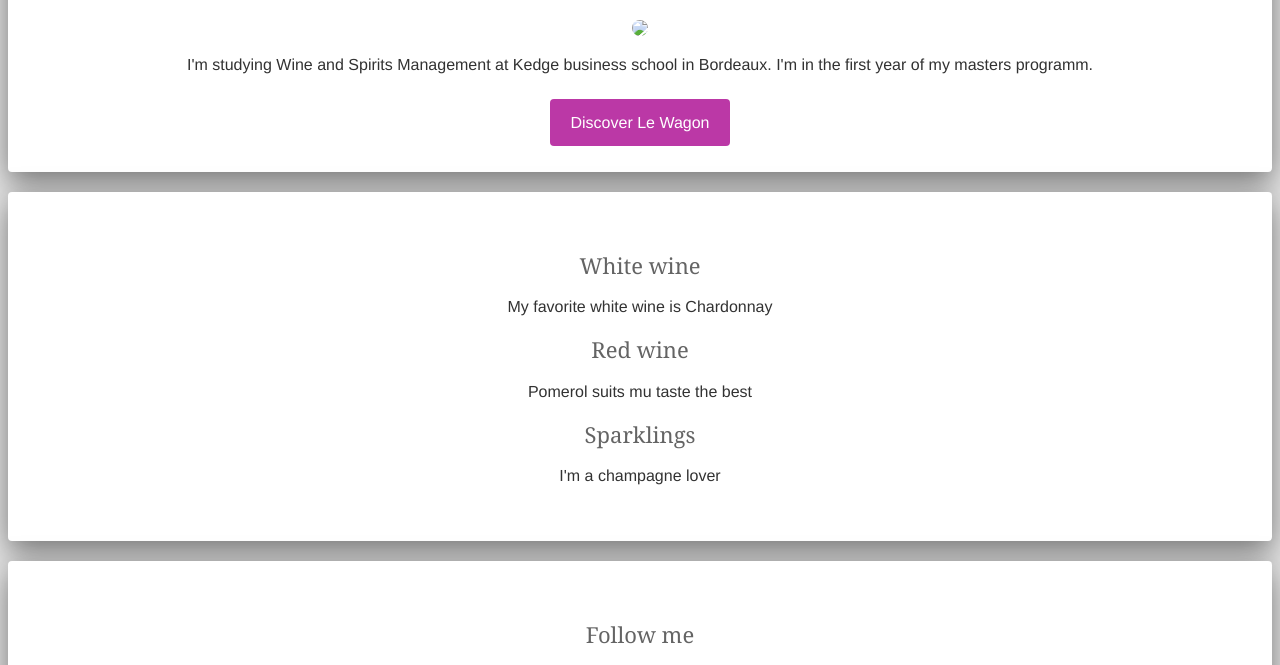
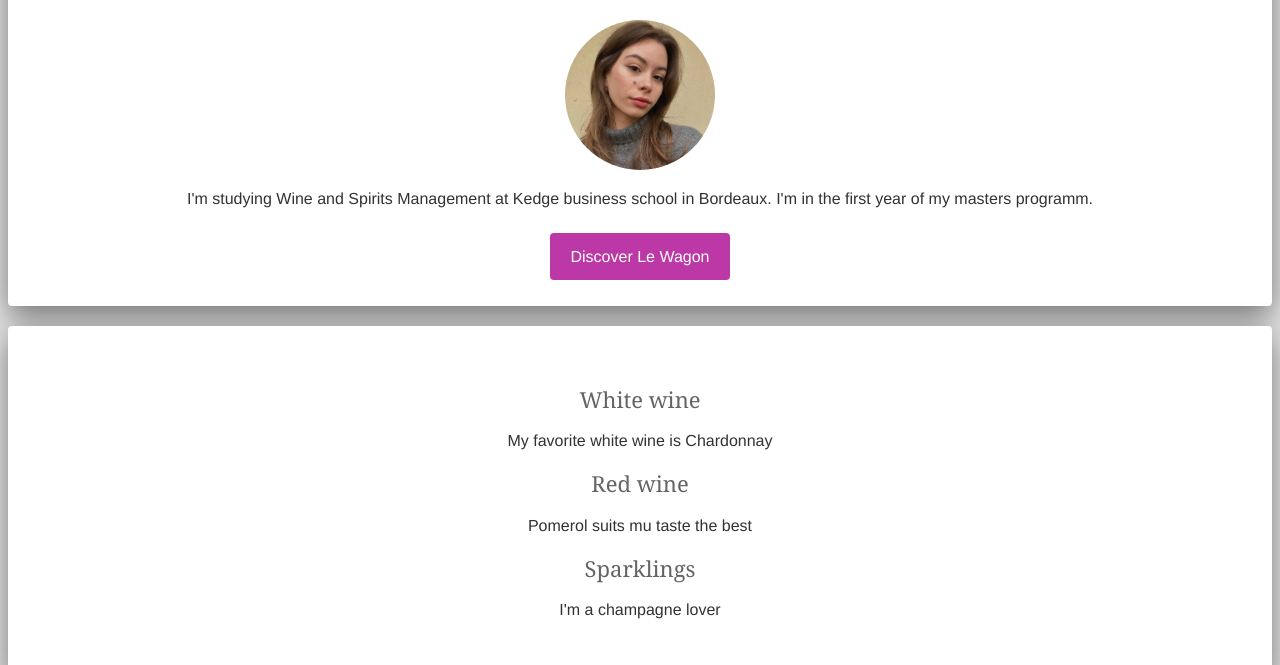
Before and after one commit to aleksandra-smirnova/my-profile, a plain HTML site: page index.html in a window 1280 px wide. Shown: the part 132-797 px from the top of the page. Drawn offline with Linux system fonts and the light colour scheme.

Commit message:
Update index.html

```diff
--- a/index.html
+++ b/index.html
@@ -15,7 +15,7 @@
 	<div class="box" id="introdution">
 
 		<h1>Hello, I'm Oleksandra</h1>
-		<img src="profile-picture.png" slt="Oleksandra Smirnova" id="logo">
+		<img src="profile-picture.jpg" slt="Oleksandra Smirnova" id="logo">
 		<p>
 			I'm studying Wine and Spirits Management at Kedge business school in Bordeaux. I'm in the first year of my masters programm.
 
```
